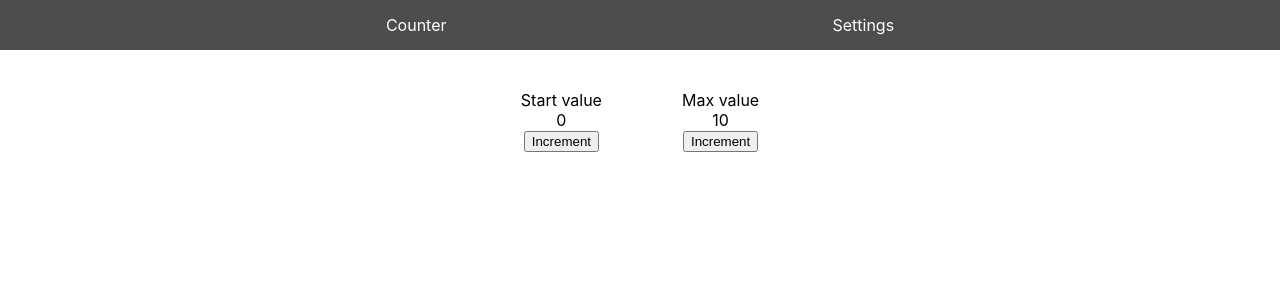
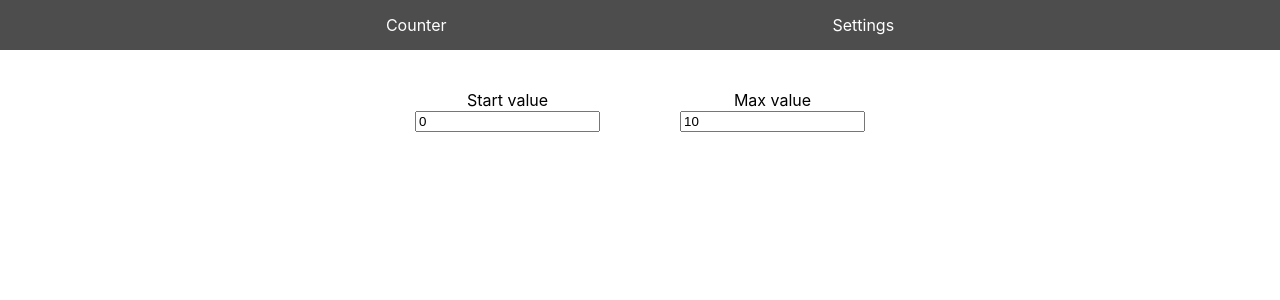
Before and after one commit to Tatiana-256/counter-ts, a React (Create React App) app: page /#/settings in a window 1280 px wide. Shown: the top 300 px of the page. Built offline with nearby package versions, Linux system fonts and the light colour scheme; no server answers.

Commit message:
change input for setting page

```diff
--- a/src/components(UI)/counterSettings/CounterSettings.tsx
+++ b/src/components(UI)/counterSettings/CounterSettings.tsx
@@ -1,4 +1,4 @@
-import React, {useEffect} from 'react';
+import React, {ChangeEvent, useEffect} from 'react';
 import styles from './CounterSettings.module.css'
 import {AppStateType} from "../../redux-store(BLL)/store";
 import {useSelector, useDispatch} from 'react-redux';
@@ -20,11 +20,11 @@ const CounterSettings = (props: PropsType) => {
         dispatch(setCounterSettings())
     }, [])
 
-    const incrementMaxValue = () => {
-        dispatch(incrementCounterMaxValue(maxValue + 1))
+    const incrementMaxValue = (e: ChangeEvent<HTMLInputElement>) => {
+        dispatch(incrementCounterMaxValue(Number(e.currentTarget.value)))
     }
-    const incrementStartValue = () => {
-        dispatch(incrementCounterStartValue(startValue + 1))
+    const incrementStartValue = (e: ChangeEvent<HTMLInputElement>) => {
+        dispatch(incrementCounterStartValue(Number(e.currentTarget.value)))
     }
 
 
@@ -32,17 +32,13 @@ const CounterSettings = (props: PropsType) => {
             <div className={styles.setting}>
                 <div>Start value</div>
                 <div>
-                    <div>{startValue}</div>
-                    <button onClick={incrementStartValue}>Increment</button>
+                    <input value={startValue} onChange={incrementStartValue} type={"number"}/>
                 </div>
             </div>
             <div className={styles.setting}>
                 <div>Max value</div>
                 <div>
-                    <div>{maxValue}</div>
-                    <button onClick={incrementMaxValue}>
-                        Increment
-                    </button>
+                    <input value={maxValue} onChange={incrementMaxValue} type={"number"}/>
                 </div>
             </div>
         </div>
```
